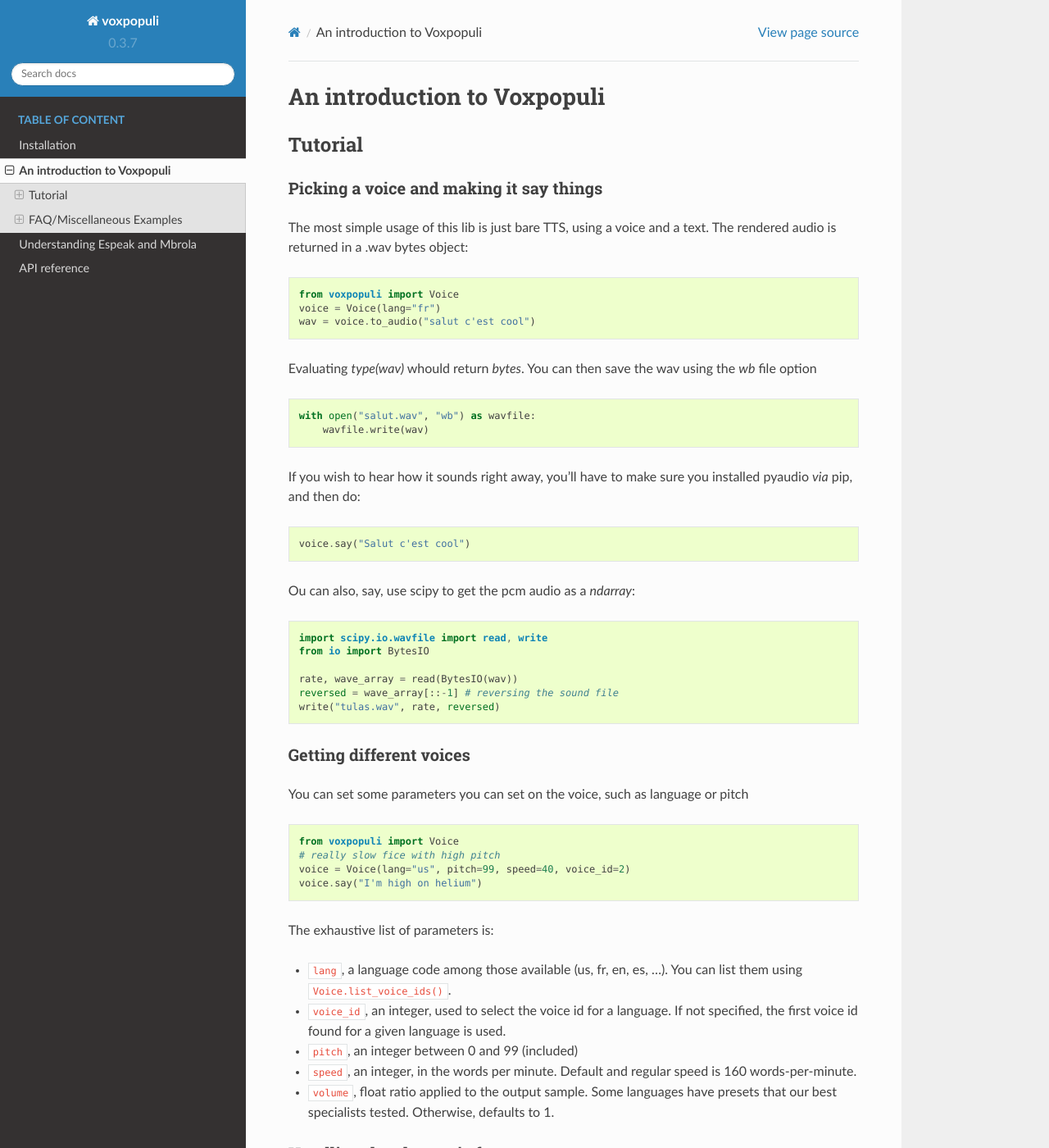
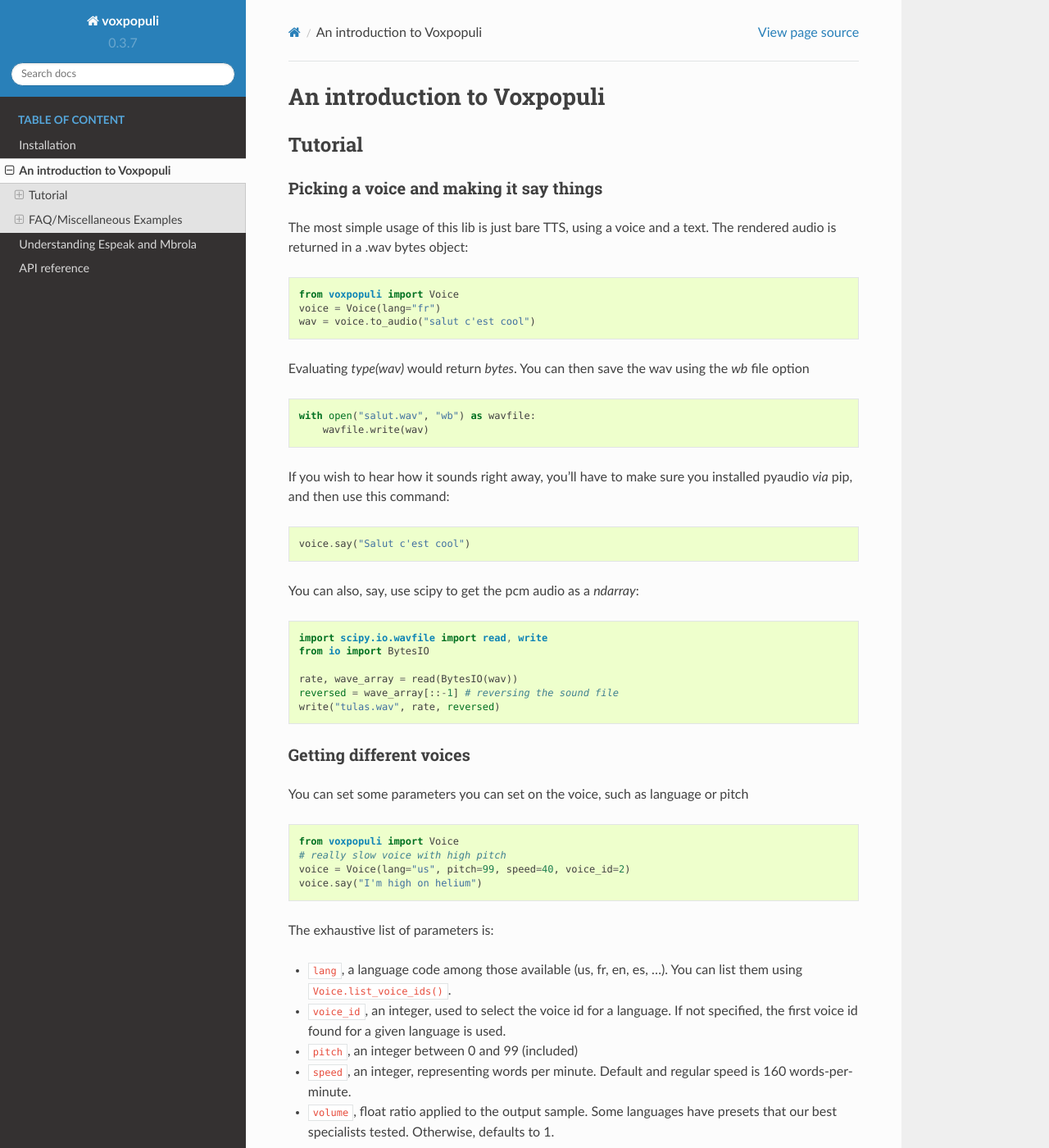
Before and after one commit to hadware/voxpopuli, a Sphinx documentation site: the page built from docs/source/intro.rst, in a window 1280 px wide and 1400 px high. Shown: the whole window at 82% size. Built offline with Sphinx 7.4.7 and the Read the Docs theme 2.0.0, drawn with Linux system fonts in a browser that asks for light colours.

Commit message:
minor fix

```diff
--- a/docs/source/intro.rst
+++ b/docs/source/intro.rst
@@ -18,7 +18,7 @@
     voice = Voice(lang="fr")
     wav = voice.to_audio("salut c'est cool")
 
-Evaluating `type(wav)` whould return `bytes`. You can then save the wav using the `wb`
+Evaluating `type(wav)` would return `bytes`. You can then save the wav using the `wb`
 file option
 
 .. code-block:: python
@@ -27,14 +27,14 @@
         wavfile.write(wav)
 
 
-If you wish to hear how it sounds right away, you'll have to make sure you installed pyaudio *via* pip, and then do:
+If you wish to hear how it sounds right away, you'll have to make sure you installed pyaudio *via* pip, and then use this command:
 
 .. code-block:: python
 
     voice.say("Salut c'est cool")
 
 
-Ou can also, say, use scipy to get the pcm audio as a `ndarray`:
+You can also, say, use scipy to get the pcm audio as a `ndarray`:
 
 .. code-block:: python
 
@@ -54,7 +54,7 @@
 .. code-block:: python
 
     from voxpopuli import Voice
-    # really slow fice with high pitch
+    # really slow voice with high pitch
     voice = Voice(lang="us", pitch=99, speed=40, voice_id=2)
     voice.say("I'm high on helium")
 
@@ -66,7 +66,7 @@
 - ``voice_id``, an integer, used to select the voice id for a language. If not specified,
   the first voice id found for a given language is used.
 - ``pitch``, an integer between 0 and 99 (included)
-- ``speed``, an integer, in the words per minute. Default and regular speed
+- ``speed``, an integer, representing words per minute. Default and regular speed
   is 160 words-per-minute.
 - ``volume``, float ratio applied to the output sample. Some languages have presets
   that our best specialists tested. Otherwise, defaults to 1.
```
